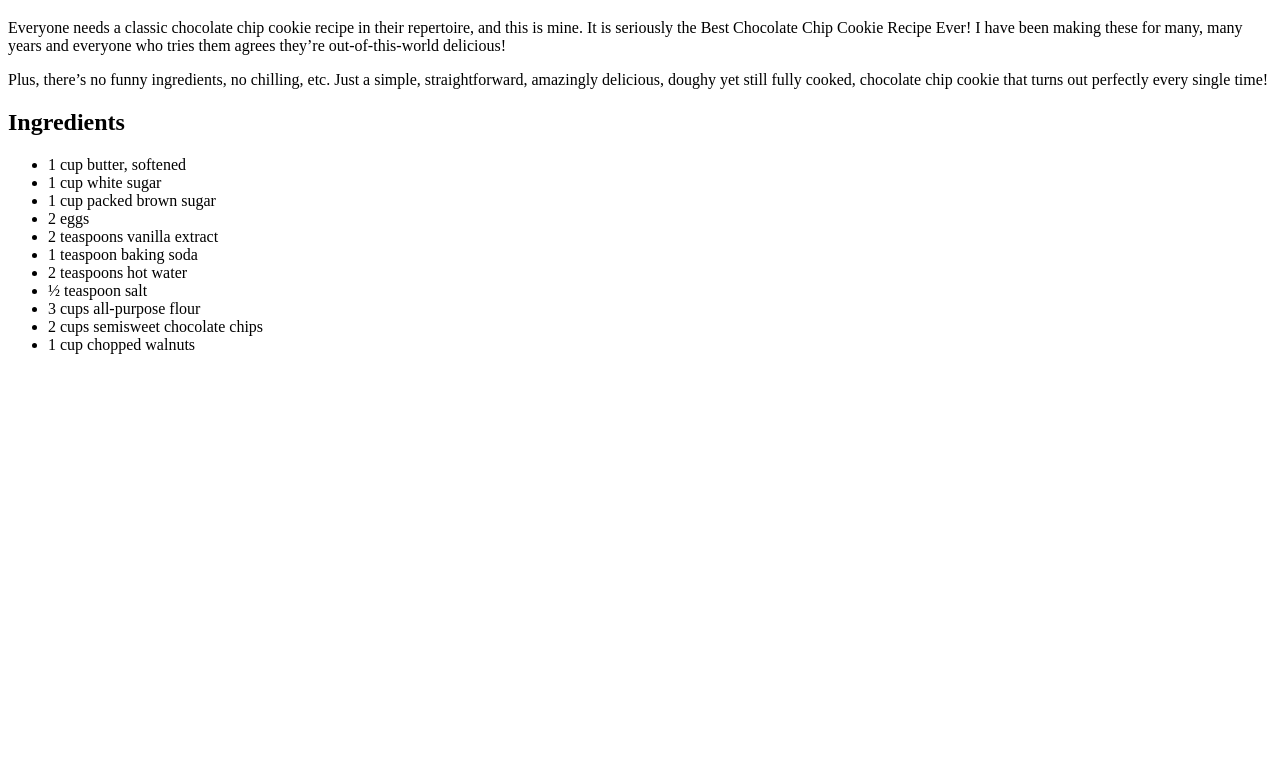
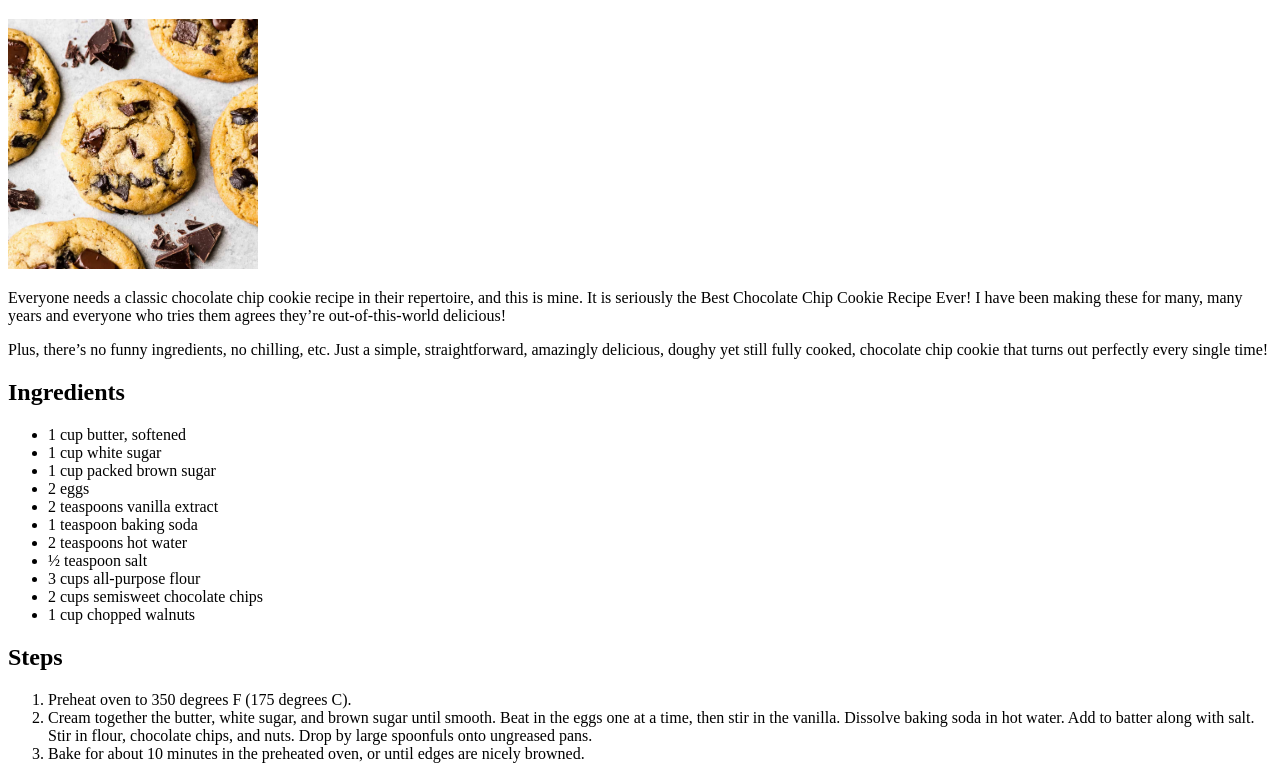
Before and after one commit to SoulSkyFlare/odin-recipes, a plain HTML site: page recipes/cookies.html in a window 1280 px wide. Shown: the part 87-866 px from the top of the page. Before the commit the page ends 800 px from the top, so only its background shows below. Drawn offline with Linux system fonts and the light colour scheme.

Commit message:
remove br, add cookie steps and image

```diff
--- a/recipes/cookies.html
+++ b/recipes/cookies.html
@@ -9,6 +9,7 @@
 <body>
     <a href="../index.html"><strong>Back to home</a></strong>
     <h1>Chocolate chip cookies</h1>
+    <img src="../img/cookies.jpg" alt="chocolate chip cookies" width="250">
     <p>Everyone needs a classic chocolate chip cookie recipe in their repertoire, and this is mine. It is seriously the Best Chocolate Chip Cookie Recipe Ever! I have been making these for many, many years and everyone who tries them agrees they’re out-of-this-world delicious!</p>
     <p>Plus, there’s no funny ingredients, no chilling, etc. Just a simple, straightforward, amazingly delicious, doughy yet still fully cooked, chocolate chip cookie that turns out perfectly every single time!</p>
     <h2>Ingredients</h2>
@@ -25,7 +26,11 @@
         <li>2 cups semisweet chocolate chips</li>
         <li>1 cup chopped walnuts</li>
     </ul>
-    <br>
-
+<h2>Steps</h2>
+<ol>
+    <li>Preheat oven to 350 degrees F (175 degrees C).</li>
+    <li>Cream together the butter, white sugar, and brown sugar until smooth. Beat in the eggs one at a time, then stir in the vanilla. Dissolve baking soda in hot water. Add to batter along with salt. Stir in flour, chocolate chips, and nuts. Drop by large spoonfuls onto ungreased pans.</li>
+    <li>Bake for about 10 minutes in the preheated oven, or until edges are nicely browned.</li>
+</ol>
 </body>
 </html>
```
Also changed, not shown: recipes/lasagna.html (+0 -1 lines).
